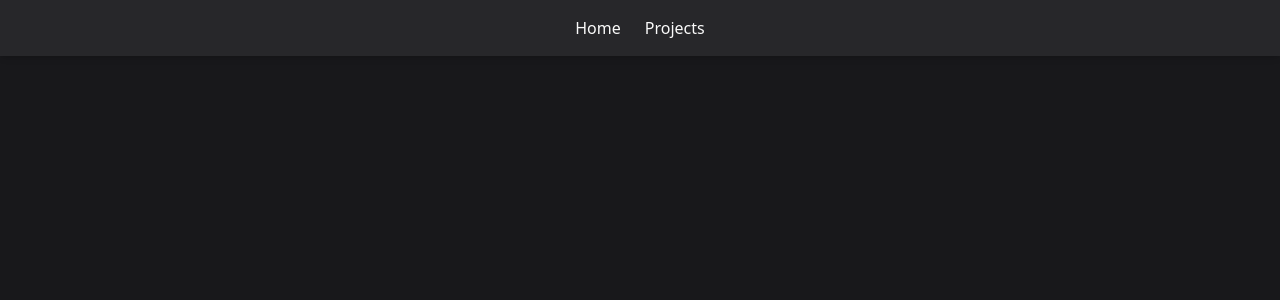
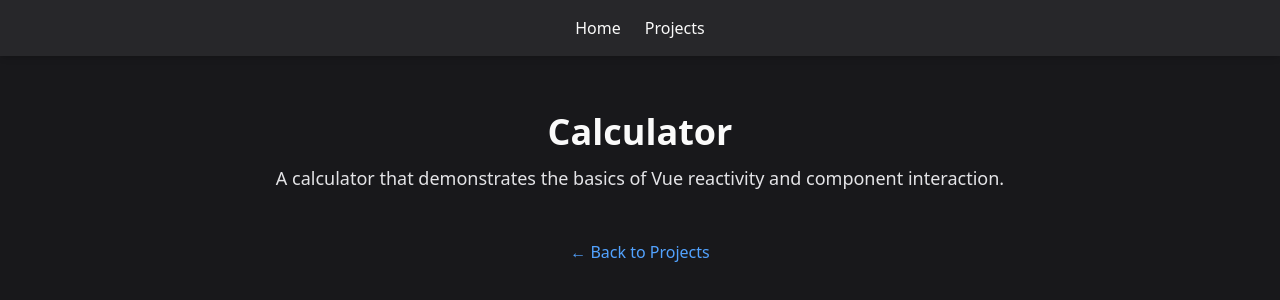
Before and after one commit to brandon-relentnet/learning-vue, a Vue app: page /projects/calculator in a window 1280 px wide. Before the commit this address had no page. Shown: the top 300 px of the page. Built offline with nearby package versions, Linux system fonts and the light colour scheme.

Commit message:
Created dynamic routing for each of my projects so they have individual pages to display.

```diff
--- a/src/main.js
+++ b/src/main.js
@@ -4,10 +4,12 @@ import { createRouter, createWebHistory } from 'vue-router';
 import App from './App.vue';
 import HomePage from './views/HomePage.vue';
 import ProjectsPage from './views/ProjectsPage.vue';
+import ProjectDetails from './views/ProjectDetails.vue';
 
 const routes = [
     { path: '/', component: HomePage },
     { path: '/projects', component: ProjectsPage },
+    { path: '/projects/:id', component: ProjectDetails, props: true },
 ];
 
 const router = createRouter({
--- /dev/null
+++ b/src/views/ProjectDetails.vue
@@ -0,0 +1,47 @@
+<script setup>
+import { computed } from 'vue';
+import { useRoute } from 'vue-router';
+import Counter from '@/components/Counter.vue';
+
+const route = useRoute();
+const projectId = computed(() => route.params.id);
+
+const projectData = {
+    counter: {
+        title: 'Counter',
+        description: 'A simple counter that demonstrates the basics of Vue reactivity and component interaction.',
+        component: Counter,
+    },
+    todo: {
+        title: 'Todo',
+        description: 'A todo app that demonstrates the basics of Vue reactivity and component interaction.',
+    },
+    calculator: {
+        title: 'Calculator',
+        description: 'A calculator that demonstrates the basics of Vue reactivity and component interaction.',
+    },
+};
+
+const project = computed(() => projectData[projectId.value] || {
+    title: 'Project not found',
+    description: 'This project does not exist.',
+    component: null,
+});
+</script>
+
+<template>
+    <div class="container mx-auto pt-28 flex flex-col items-center">
+        <h1 class="text-4xl font-bold text-zinc-50 mb-3 text-center">{{ project.title }}</h1>
+        <p class="text-lg text-zinc-200 mb-6 text-center">
+            {{ project.description }}
+        </p>
+        <div class="mb-6">
+            <component :is="project.component" v-if="project.component" />
+        </div>
+
+
+        <RouterLink to="/projects" class="text-blue-400 hover:text-blue-600 transition-colors duration-300">
+            ← Back to Projects
+        </RouterLink>
+    </div>
+</template>
--- a/src/views/ProjectsPage.vue
+++ b/src/views/ProjectsPage.vue
@@ -10,12 +10,13 @@ import Counter from '@/components/Counter.vue';
             Vue concept or feature.
         </p>
 
-        <div>
-            <h2 class="text-2xl font-bold text-zinc-50 mb-3">Counter App</h2>
-            <p class="text-md text-zinc-200 mb-6">
-                A simple counter app that demonstrates the basics of Vue reactivity and component interaction.
-            </p>
-            <Counter />
+        <div class="space-y-4">
+            <RouterLink to="/projects/counter"
+                class="bg-zinc-800 p-4 rounded shadow-md text-zinc-50 hover:bg-zinc-700 transition-colors duration-300 flex justify-between items-center">
+                <h2 class="text-xl font-bold">Counter App</h2>
+                <span class="text-blue-400">→</span>
+            </RouterLink>
+
         </div>
     </div>
 </template>
```
